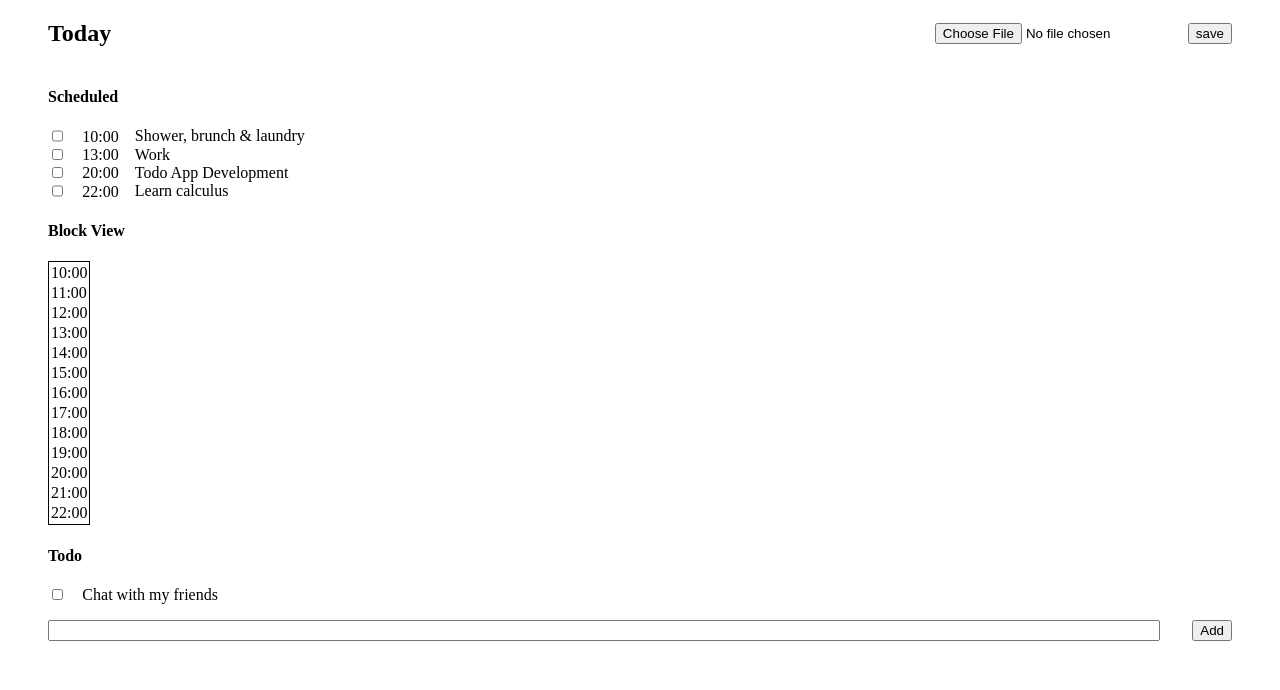
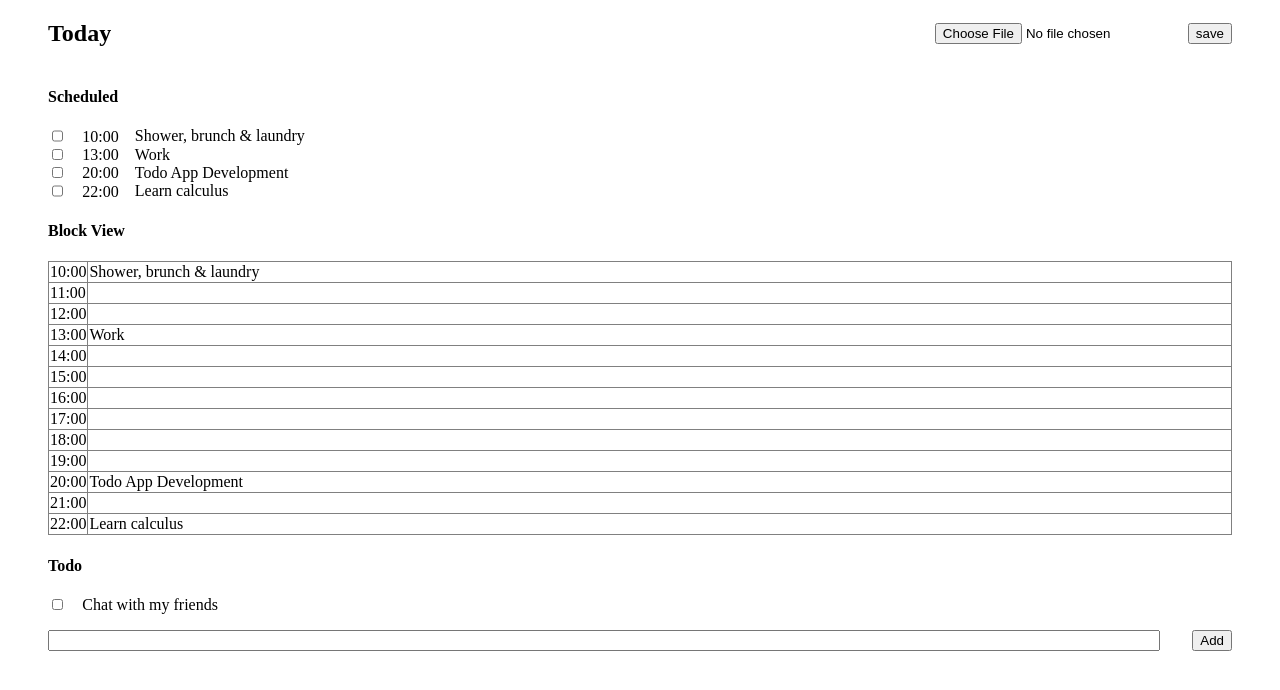
Before and after one commit to Ratioho/eunomia-web, a React (Create React App) app: page / in a window 1280 px wide. Shown: the top 690 px of the page. Built offline with nearby package versions, Linux system fonts and the light colour scheme.

Commit message:
feat: basic block view

```diff
--- a/src/Components/TodoItem.jsx
+++ b/src/Components/TodoItem.jsx
@@ -48,18 +48,41 @@ export const Item = ({item}) => {
   )
 }
 
+const getTime = (t) => {
+  let s = t.toString().substring(8)
+  return s.substring(0, 2) + ':' + s.substring(2, 4)
+}
+
 export const BlockView = ({l}) => {
 
   const tMin = l[0].schedule.toString().substring(8, 10)
   const tMax = l[l.length-1].schedule.toString().substring(8, 10)
   const f = []
+  let k = 0
   for (let i = parseInt(tMin); i <= parseInt(tMax); i++) {
-    f.push(i.toString() + ':00')
+    const t = i.toString() + ':00'
+    if (k < l.length && t === getTime(l[k].schedule)) {
+      f.push({
+        time: t,
+        content: l[k].content
+      })
+      k = k + 1
+    }
+    else {
+      f.push({
+        time: t,
+        content: ""
+      })
+    }
   }
   return (
     <div>
-      <table style = {{border: "1px solid black"}}>
-        {f.map((item) => <tr>{item}</tr>)}
+      <table  style={{borderCollapse: 'collapse'}}>
+        {f.map((item) =>
+          <tr >
+            <td style={{border: '1px solid grey'}}>  {item.time}  </td>
+            <td style={{border: '1px solid grey', width: '100%'}}>{item.content}</td>
+          </tr>)}
       </table>
     </div>
   )
```
Also changed, not shown: 1 other file (tests, documents, lock files or other folders).
